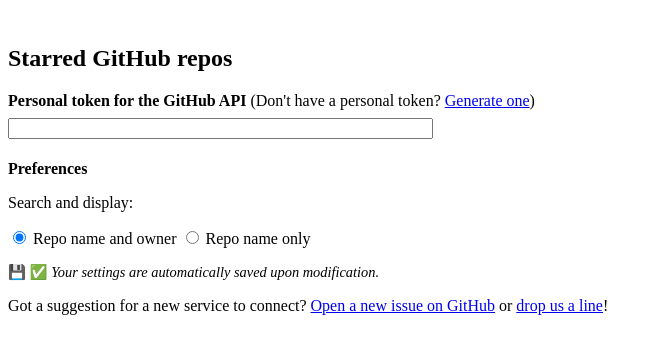
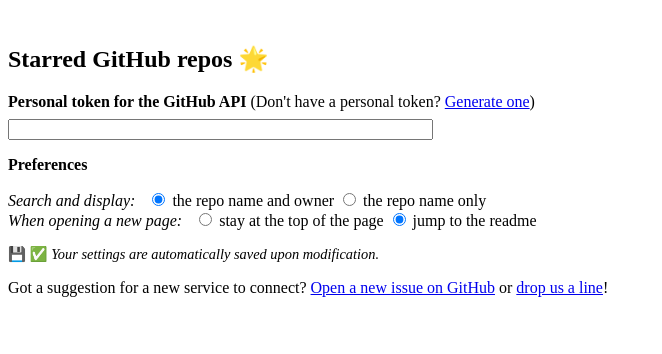
Before and after one commit to cheap-glitch/warpgate, a website with bundled scripts: page src/pages/options.html in a window 1280 px wide. Shown: the whole page, without its empty margins (0-662 px from the left). Built offline with nearby package versions, Linux system fonts and the light colour scheme; some packages are replaced by stand-ins of ours.

Commit message:
Add option to jump to the readme when opening a GitHub URL

```diff
--- a/src/pages/options.html
+++ b/src/pages/options.html
@@ -6,10 +6,6 @@
 	<head>
 		<meta charset="utf-8">
 		<style>
-			h4 {
-				margin-bottom: 0;
-			}
-
 			.panel-formElements-item-vertical-layout {
 				display: block;
 			}
@@ -42,7 +38,10 @@
 		<section class="browser-style panel-section panel-section-formElements">
 			<p id="update-message" class="update-message">🛠️🚀 Updating warp targets…</p>
 
-			<h2>Starred GitHub repos</h2>
+			<!-- =============================================== -->
+			<!-- GitHub stars                                    -->
+			<!-- =============================================== -->
+			<h2>Starred GitHub repos 🌟</h2>
 
 			<!-- API token -->
 			<div class="panel-formElements-item panel-formElements-item-vertical-layout">
@@ -53,14 +52,24 @@
 				<input  id="github:token" type="text" size="50">
 			</div>
 
-			<!-- Search settings -->
-			<h4>Preferences</h4>
+			<p><strong>Preferences</strong></p>
+
+			<!-- Full name / repo name only -->
 			<div class="panel-formElements-item">
-				<p>Search and display:&ensp;</p>
+				<em>Search and display:</em>&ensp;
 				<input  id="github:fullRepoName:true"  name="github:fullRepoName" type="radio" checked>
-				<label for="github:fullRepoName:true"> Repo name and owner</label>
+				<label for="github:fullRepoName:true"> the repo name and owner</label>
 				<input  id="github:fullRepoName:false" name="github:fullRepoName" type="radio">
-				<label for="github:fullRepoName:false">Repo name only</label>
+				<label for="github:fullRepoName:false">the repo name only</label>
+			</div>
+
+			<!-- Jump to readme -->
+			<div class="panel-formElements-item">
+				<em>When opening a new page:</em>&ensp;
+				<input  id="github:jumpToReadme:false" name="github:jumpToReadme" type="radio" checked>
+				<label for="github:jumpToReadme:false">stay at the top of the page</label>
+				<input  id="github:jumpToReadme:true"  name="github:jumpToReadme" type="radio">
+				<label for="github:jumpToReadme:true"> jump to the readme</label>
 			</div>
 
 			<p></p>
--- a/src/scripts/options.js
+++ b/src/scripts/options.js
@@ -14,8 +14,10 @@
 	// Token
 	document.getElementById('github:token').value = await getStorageValue('sync', 'github:token', '', v => typeof v == 'string');
 
-	// Full name / repo name only
-	document.getElementById('github:fullRepoName:' + (await getStorageValue('sync', 'github:fullRepoName', true, v => typeof v == 'boolean')).toString()).checked = true;
+	// Toggled settings
+	['fullRepoName', 'jumpToReadme'].forEach(async setting => {
+		document.getElementById(`github:${setting}:` + (await getStorageValue('sync', `github:${setting}`, true, v => typeof v == 'boolean')).toString()).checked = true;
+	});
 
 	/**
 	 * Save the preferences upon modification & update the targets
@@ -28,14 +30,17 @@
 		await updateTargets();
 	});
 
-	// Full name
-	[true, false].forEach(option => document.getElementById(`github:fullRepoName:${option}`).addEventListener('change', async function(e)
+	// Toggled settings
+	['fullRepoName', 'jumpToReadme'].forEach(function(setting)
 	{
-		if (!e.target.checked) return;
+		[true, false].forEach(option => document.getElementById(`github:${setting}:${option}`).addEventListener('change', async function(e)
+		{
+			if (!e.target.checked) return;
 
-		await setStorageValue('sync', 'github:fullRepoName', option)
-		await updateTargets();
-	}));
+			await setStorageValue('sync', `github:${setting}`, option)
+			await updateTargets();
+		}));
+	});
 })();
 
 async function updateTargets()
```
Also changed, not shown: src/scripts/warpgate.js (+4 -3 lines).
